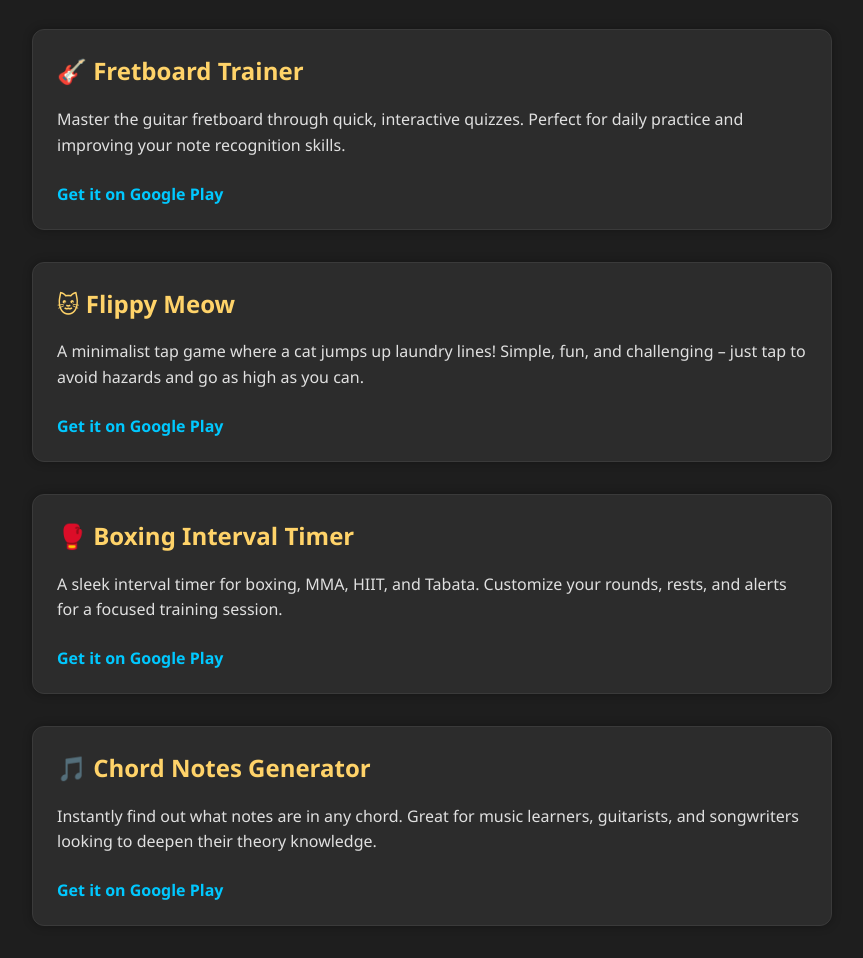
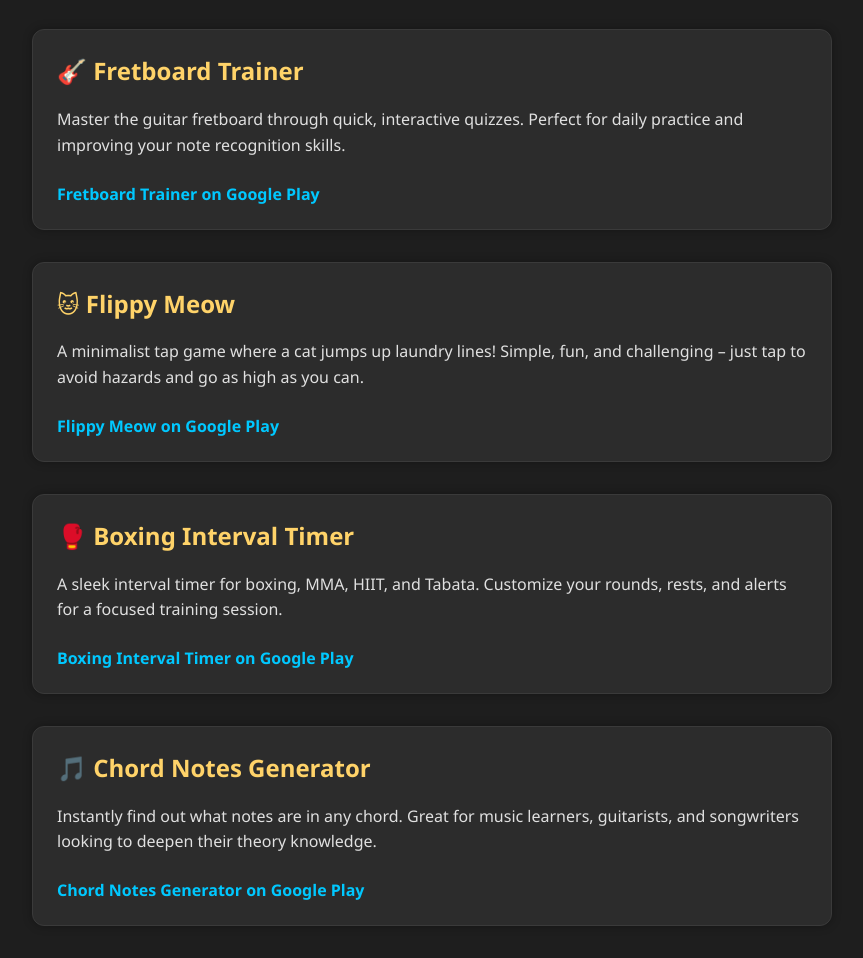
Before and after one commit to eightbitnightmare/eightbitnightmare.github.io, a plain HTML site: page index.html in a window 1280 px wide. Shown: the part 99-1057 px from the top of the page, without its empty margins (208-1071 px from the left). Drawn offline with Linux system fonts and the light colour scheme.

Commit message:
Update index.html

```diff
--- a/index.html
+++ b/index.html
@@ -77,25 +77,25 @@
     <div class="app">
       <h2>🎸 Fretboard Trainer</h2>
       <p>Master the guitar fretboard through quick, interactive quizzes. Perfect for daily practice and improving your note recognition skills.</p>
-      <a href="https://play.google.com/store/apps/details?id=com.eightbitnightmare.fretboardtrainer" target="_blank">Get it on Google Play</a>
+      <a href="https://play.google.com/store/apps/details?id=com.eightbitnightmare.fretboardtrainer" target="_blank">Fretboard Trainer on Google Play</a>
     </div>
 
     <div class="app">
       <h2>🐱 Flippy Meow</h2>
       <p>A minimalist tap game where a cat jumps up laundry lines! Simple, fun, and challenging – just tap to avoid hazards and go as high as you can.</p>
-      <a href="https://play.google.com/store/apps/details?id=com.eightbitnightmare.flippymeow" target="_blank">Get it on Google Play</a>
+      <a href="https://play.google.com/store/apps/details?id=com.eightbitnightmare.flippymeow" target="_blank">Flippy Meow on Google Play</a>
     </div>
 
     <div class="app">
       <h2>🥊 Boxing Interval Timer</h2>
       <p>A sleek interval timer for boxing, MMA, HIIT, and Tabata. Customize your rounds, rests, and alerts for a focused training session.</p>
-      <a href="https://play.google.com/store/apps/details?id=com.eightbitnightmare.boxingintervaltimerv2" target="_blank">Get it on Google Play</a>
+      <a href="https://play.google.com/store/apps/details?id=com.eightbitnightmare.boxingintervaltimerv2" target="_blank">Boxing Interval Timer on Google Play</a>
     </div>
 
     <div class="app">
       <h2>🎵 Chord Notes Generator</h2>
       <p>Instantly find out what notes are in any chord. Great for music learners, guitarists, and songwriters looking to deepen their theory knowledge.</p>
-      <a href="https://play.google.com/store/apps/details?id=com.eightbitnightmare.chordnotesgenerator" target="_blank">Get it on Google Play</a>
+      <a href="https://play.google.com/store/apps/details?id=com.eightbitnightmare.chordnotesgenerator" target="_blank">Chord Notes Generator on Google Play</a>
     </div>
 
   </div>
```
